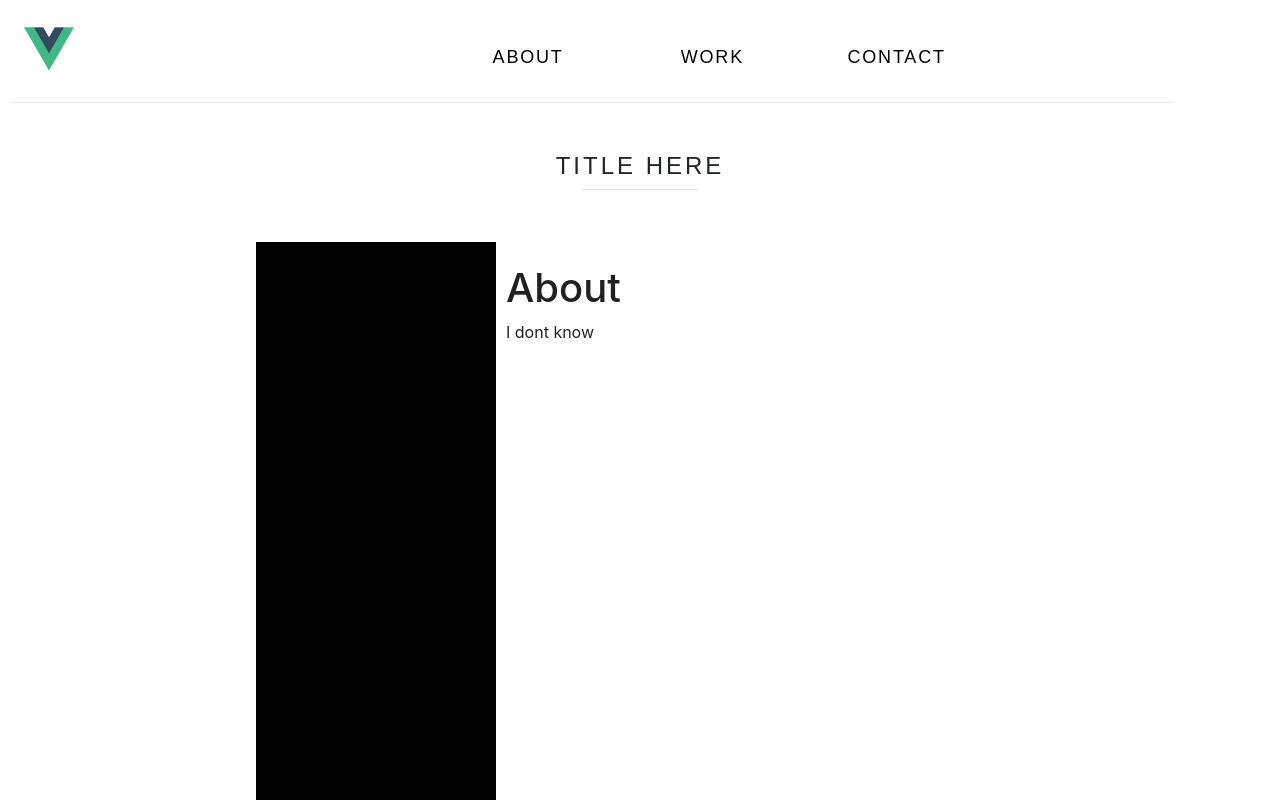
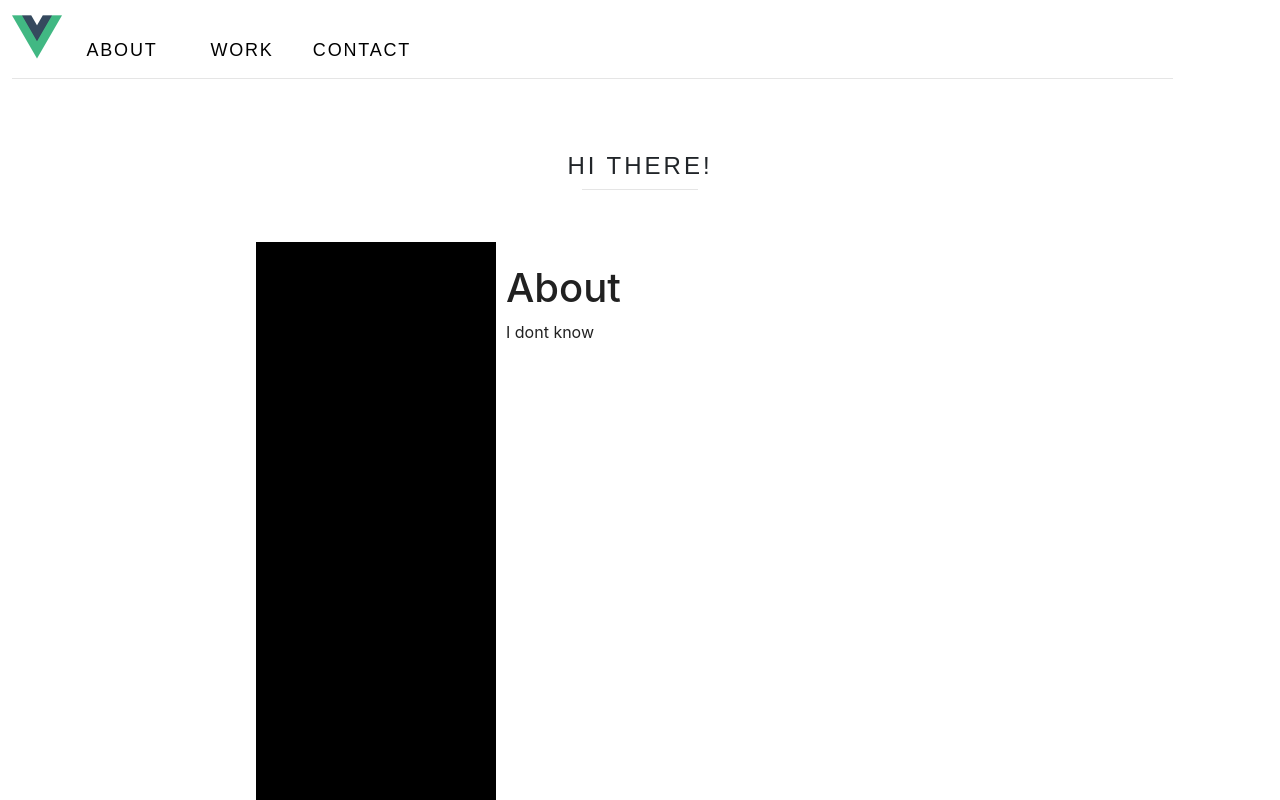
Before and after one commit to teykamp/UITest, a Vue app in the folder uitest/: page / in a window 1280 px wide. Shown: the top 800 px of the page. Built offline with nearby package versions, Linux system fonts and the light colour scheme.

Commit message:
Update Navbar

```diff
--- a/uitest/src/components/Page1.vue
+++ b/uitest/src/components/Page1.vue
@@ -3,35 +3,29 @@
 
         <v-container class=hold>
             <div data-aos="fade-down">
-                <v-container class="grey darken-5" fluid>
-                    <v-row align-content="center">
-                        <v-col>
-                            <v-card flat width="400px">
+                <v-container fluid>
+                    <v-row>
+                        <!-- <v-col> -->
+                            <v-card flat width="50px">
                                 <!-- logo and stuff -->
                                 <img src="../assets/logo.png" width="50px" height="50px">
                             </v-card>
-                        </v-col>
-
-                        <v-col>
-                            <v-card flat class="link" min-width="100px">
+                        <!-- </v-col> -->
+                        <!-- <v-col> -->
+                            <v-card flat class="link" width="120px">
                             <body><p><a href="" v-scroll-to="'#about'">About</a></p></body>
                             </v-card>
-                        </v-col>
-                        <v-col>
-                            <v-card flat class="link" min-width="100px">
+                        <!-- </v-col> -->
+                        <!-- <v-col> -->
+                            <v-card flat class="link" width="120px">
                             <body><p><a href="" v-scroll-to="'#element'">Work</a></p></body>
                             </v-card>
-                        </v-col>
-                        <v-col>
-                            <v-card flat class="link" min-width="100px">
+                        <!-- </v-col> -->
+                        <!-- <v-col> -->
+                            <v-card flat class="link" width="120px">
                             <body><p><a href="" v-scroll-to="'#element'">Contact</a></p></body>
                             </v-card>
-                        </v-col>
-
-                        <v-col>
-                            <v-card flat>
-                            </v-card>
-                        </v-col>
+                        <!-- </v-col> -->
                     </v-row>
                 </v-container>
             </div>
@@ -43,7 +37,7 @@
         <!-- end header -->
         <v-container class="title">
         <div>
-            <h4>Title Here</h4>
+            <h4>Hi There!</h4>
         </div>
         <hr class="line">
         </v-container>
```
